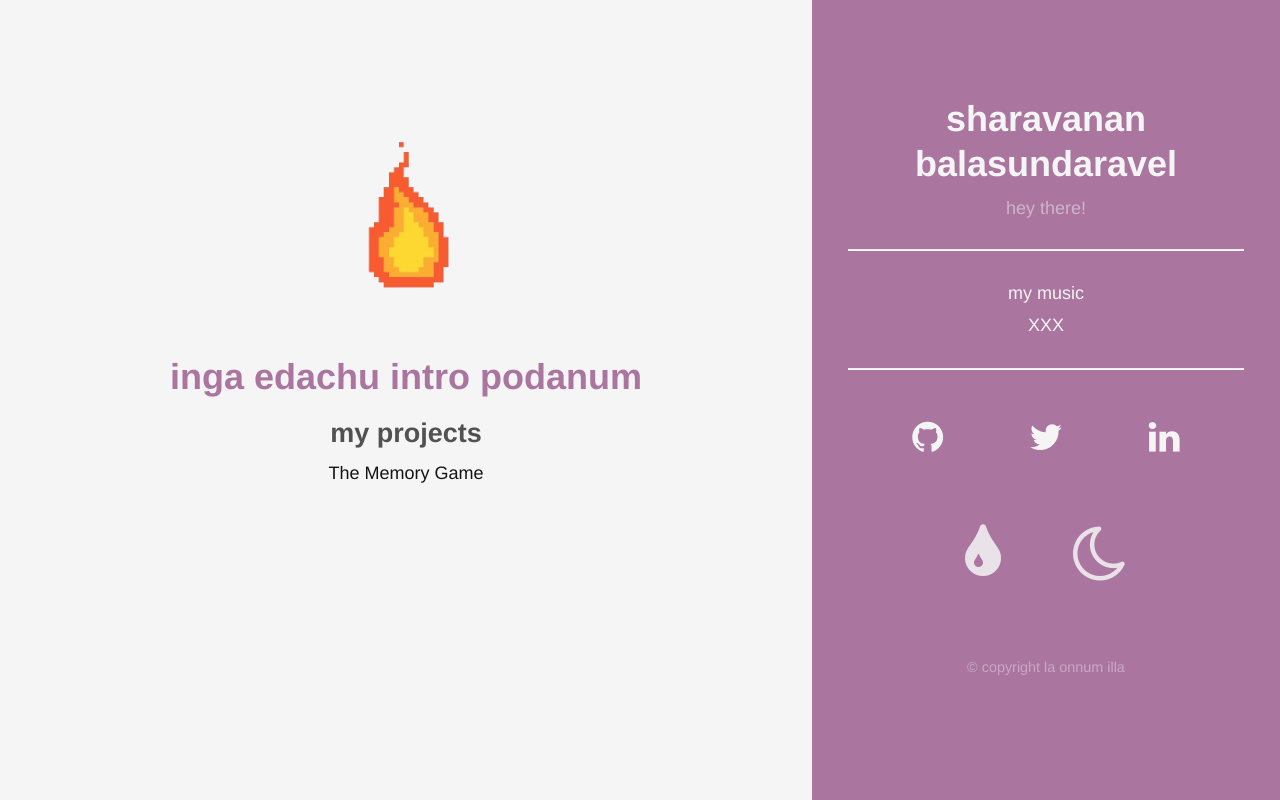
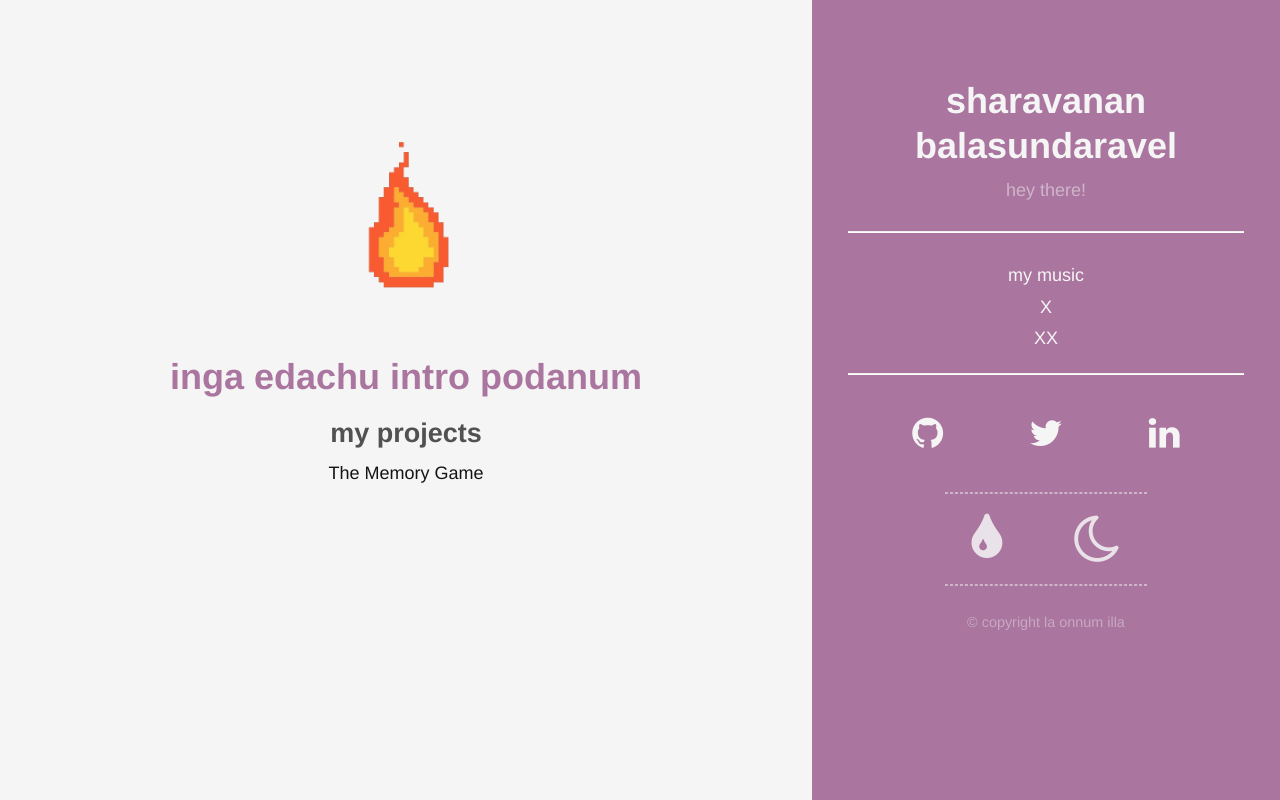
Before and after one commit to sharavananpa/sharavananpa.github.io-old-vanilla_version, a plain HTML site: page index.html in a window 1280 px wide. Drawn offline with Linux system fonts and the light colour scheme.

Commit message:
Add horizontal rulers

```diff
--- a/css/main.css
+++ b/css/main.css
@@ -122,7 +122,7 @@ abbr[title] {
     color: rgba(245, 245, 245, 0.5);
     padding-left: 2rem;
     padding-right: 2rem;
-    padding-top: 4rem;
+    padding-top: 2rem;
     padding-bottom: 8rem;
     text-align: center;
 }
@@ -138,15 +138,17 @@ abbr[title] {
 
 .sidebar-social {
     padding: 1rem;
+    padding-top: 2rem;
+    padding-bottom: 2rem;
     font-size: 2rem;
     line-height: 2.5rem;
     display: inline-flex;
 }
 
 .sidebar-color {
-    padding: 2rem;
-    font-size: 3.5rem;
-    line-height: 4.5rem;
+    padding: 1rem;
+    font-size: 3rem;
+    line-height: 2.5rem;
     display: inline-flex;
     opacity: 85%;
 }
@@ -264,7 +266,7 @@ body {
         bottom: 0;
         width: 22rem;
         overflow-y: auto;
-        padding-top: 4rem;
+        padding-top: 5rem;
         padding-bottom: 4rem;
     }
     .content {
@@ -285,7 +287,7 @@ body {
         bottom: 0;
         width: 22rem;
         overflow-y: auto;
-        padding-top: 4rem;
+        padding-top: 3rem;
         padding-bottom: 4rem;
     }
     .content {
--- a/index.html
+++ b/index.html
@@ -44,10 +44,11 @@
 
         <nav class="sidebar-nav">
             <a class="sidebar-nav-item" onclick="console.log('my music clicked!')">my music</a>
-            <a class="sidebar-nav-item" onclick="console.log('X clicked!')">XXX</a>
+            <a class="sidebar-nav-item" onclick="console.log('X clicked!')">X</a>
+            <a class="sidebar-nav-item" onclick="console.log('XX clicked!')">XX</a>
         </nav>
 
-        <hr>
+        <hr style="margin: auto;">
 
         <div class="sidebar-social">
                 <a class="btn-social" href="https://github.com/sharavananpa" target="_blank" title="Sharavanan on GitHub"><i class="fa fa-fw fa-github"></i></a>
@@ -56,11 +57,14 @@
         </div>
 
         <br>
+        <hr style="border: 1px dashed; width: 200px; margin: auto;">
 
         <div class="sidebar-color">
             <a class="btn-social" style="cursor: cell;" onclick="changeColor()" title="Change Color"><i class="fa fa-tint"></i></a>
             <a class="btn-social" style="cursor: cell;" onclick="darkMode()" title="Change Theme"><i class="fa fa-moon-o"></i></a>
         </div>
+
+        <hr style="border: 1px dashed; width: 200px; margin: auto;">
 
         <p class="footer">&#169; copyright la onnum illa</p>
 
```
